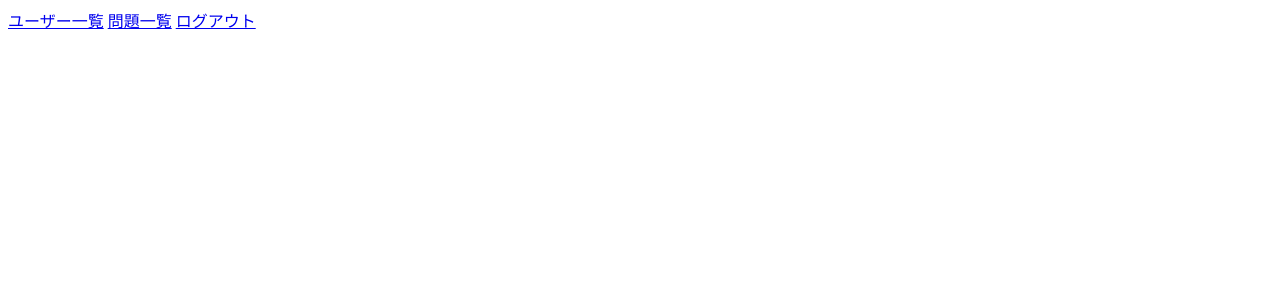
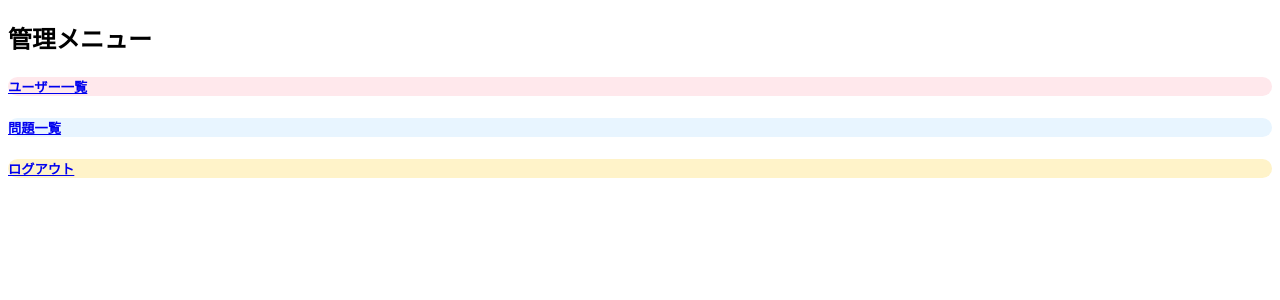
Before and after one commit to taipiwiq/beta, a Python web app: template beta/admin_app/templates/home.html in a window 1280 px wide. Shown: the top 300 px of the page. Run offline with Jinja, Linux system fonts and the light colour scheme; the template is opened without the code that fills it, so the values that code supplies are empty.

Commit message:
Update home.html

```diff
--- a/beta/admin_app/templates/home.html
+++ b/beta/admin_app/templates/home.html
@@ -1,9 +1,35 @@
 {% extends "base.html" %}
 {% block content %}
 
-    <a href="/users">ユーザー一覧</a>
-    <a href="/genre">問題一覧</a>
-    <a href="/really" role="button">ログアウト</a>
+<div class="container py-5">
+  <h2 class="text-center mb-4">管理メニュー</h2>
 
+  <div class="row justify-content-center">
+    <div class="col-md-4 mb-3">
+      <a href="/users" class="text-decoration-none">
+        <div class="card text-center p-4 shadow-sm border-0 h-100 hover-shadow" style="background-color: #FFE8EC; border-radius: 1rem;">
+          <i class="fas fa-users fa-2x mb-2" style="color: #C35B78;"></i>
+          <h5 class="fw-bold mb-0">ユーザー一覧</h5>
+        </div>
+      </a>
+    </div>
+    <div class="col-md-4 mb-3">
+      <a href="/genre" class="text-decoration-none">
+        <div class="card text-center p-4 shadow-sm border-0 h-100" style="background-color: #E8F5FF; border-radius: 1rem;">
+          <i class="fas fa-book fa-2x mb-2" style="color: #4A90E2;"></i>
+          <h5 class="fw-bold mb-0">問題一覧</h5>
+        </div>
+      </a>
+    </div>
+    <div class="col-md-4 mb-3">
+      <a href="/really" role="button" class="text-decoration-none">
+        <div class="card text-center p-4 shadow-sm border-0 h-100" style="background-color: #FFF3C9; border-radius: 1rem;">
+          <i class="fas fa-sign-out-alt fa-2x mb-2" style="color: #FFA500;"></i>
+          <h5 class="fw-bold mb-0">ログアウト</h5>
+        </div>
+      </a>
+    </div>
+  </div>
+</div>
 
 {% endblock %}
```
